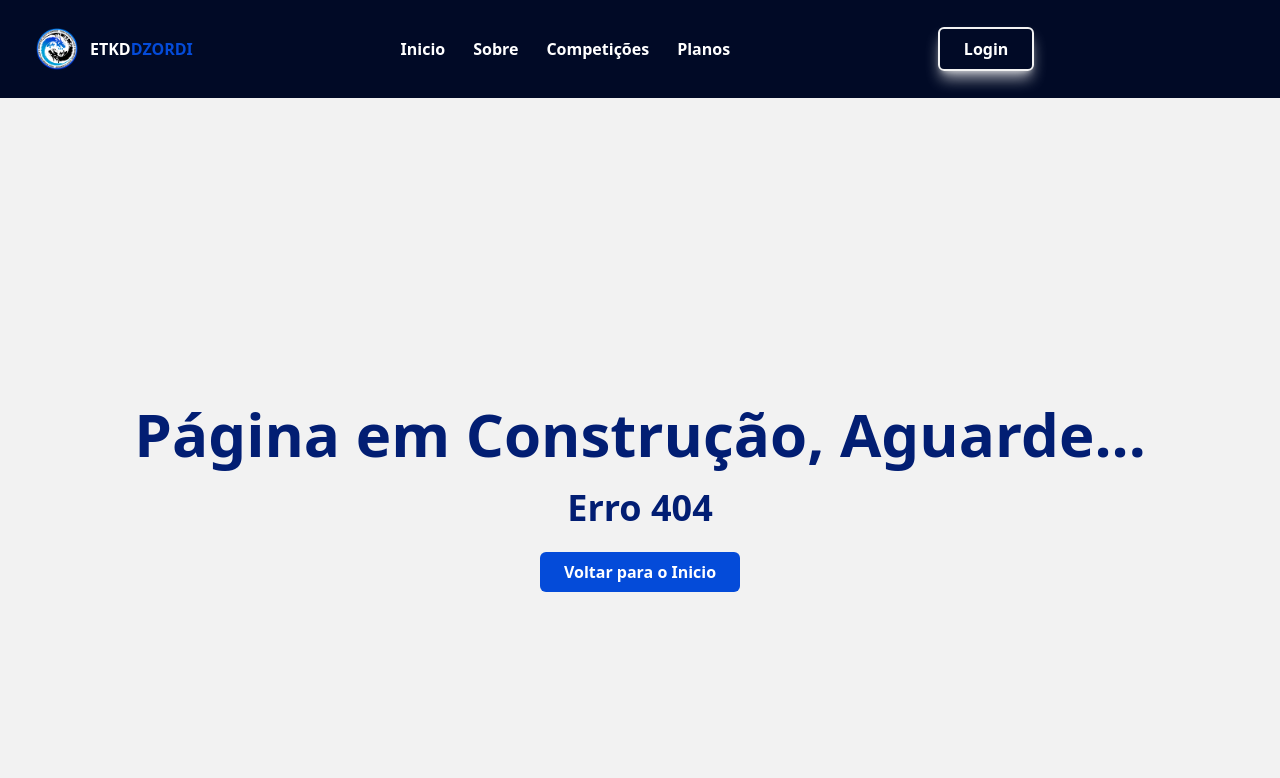
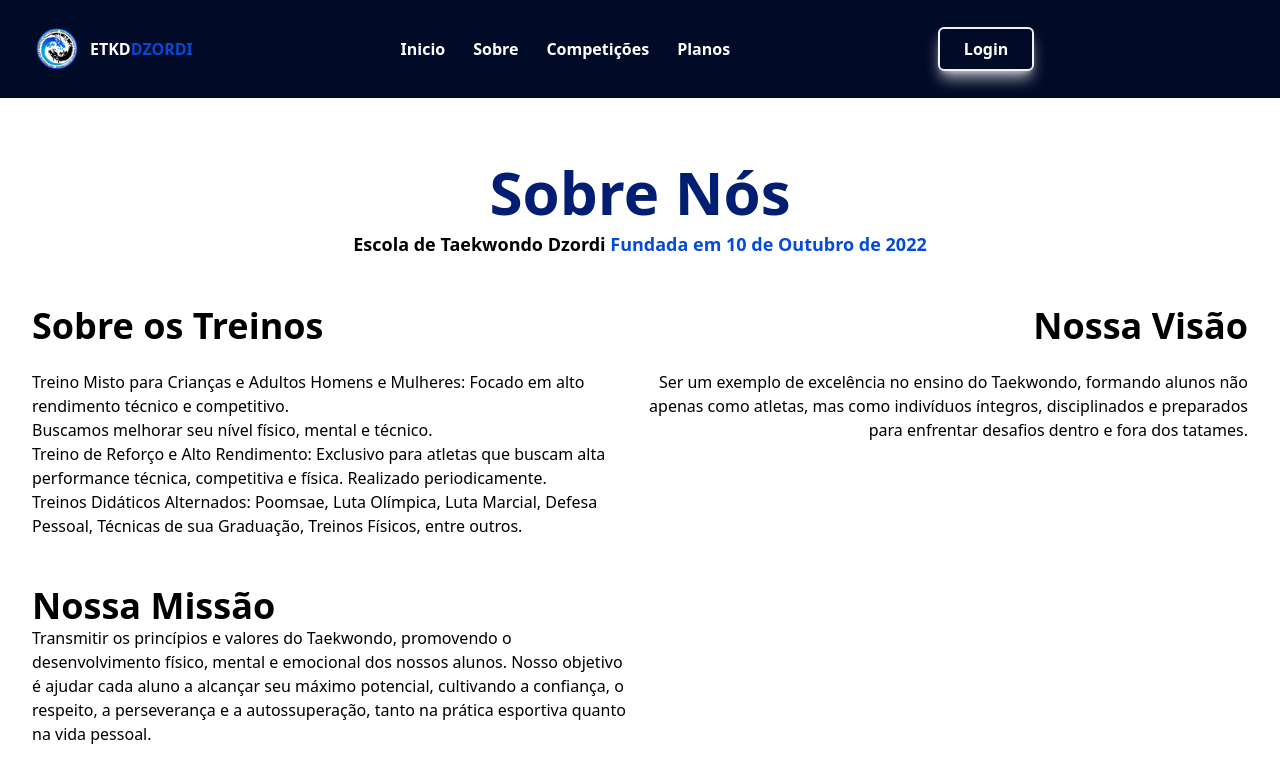
Before and after one commit to dev-isaacmello/dzorditaekwondo-website, a Next.js app: page /about in a window 1280 px wide. Before the commit this address had no page. Shown: the top 778 px of the page. Built offline with nearby package versions, Linux system fonts and the light colour scheme; some icons are missing.

Commit message:
about section

```diff
--- /dev/null
+++ b/src/app/about/page.tsx
@@ -0,0 +1,55 @@
+export default function About() {
+  return (
+    <section>
+      <div className="container mx-auto h-full w-fit px-8 py-16">
+        <div className="flex flex-col items-center gap-2">
+          <h1 className="text-secondary text-4xl font-bold md:text-6xl">
+            Sobre Nós
+          </h1>
+          <p className="text-center text-lg font-bold">
+            Escola de Taekwondo Dzordi{" "}
+            <span className="text-primary font-semibold">
+              Fundada em 10 de Outubro de 2022
+            </span>
+          </p>
+          <div className="mt-10 grid grid-cols-1 gap-4 space-y-8 md:grid-cols-2">
+            <div className="flex w-[600px] flex-col gap-6">
+              <h2 className="text-4xl font-bold">Sobre os Treinos</h2>
+              <p>
+                Treino Misto para Crianças e Adultos Homens e Mulheres: Focado
+                em alto rendimento técnico e competitivo. <br />
+                Buscamos melhorar seu nível físico, mental e técnico. <br />
+                Treino de Reforço e Alto Rendimento: Exclusivo para atletas que
+                buscam alta performance técnica, competitiva e física. Realizado
+                periodicamente. <br />
+                Treinos Didáticos Alternados: Poomsae, Luta Olímpica, Luta
+                Marcial, Defesa Pessoal, Técnicas de sua Graduação, Treinos
+                Físicos, entre outros.
+              </p>
+            </div>
+            <div className="flex w-[600px] flex-col gap-6">
+              <h2 className="text-end text-4xl font-bold">Nossa Visão</h2>
+              <p className="text-end">
+                Ser um exemplo de excelência no ensino do Taekwondo, formando
+                alunos não apenas como atletas, mas como indivíduos íntegros,
+                disciplinados e preparados para enfrentar desafios dentro e fora
+                dos tatames.
+              </p>
+            </div>
+            <div>
+              <h2 className="text-4xl font-bold">Nossa Missão</h2>
+              <p>
+                Transmitir os princípios e valores do Taekwondo, promovendo o
+                desenvolvimento físico, mental e emocional dos nossos alunos.
+                Nosso objetivo é ajudar cada aluno a alcançar seu máximo
+                potencial, cultivando a confiança, o respeito, a perseverança e
+                a autossuperação, tanto na prática esportiva quanto na vida
+                pessoal.
+              </p>
+            </div>
+          </div>
+        </div>
+      </div>
+    </section>
+  );
+}
--- a/src/components/Home/Index.tsx
+++ b/src/components/Home/Index.tsx
@@ -19,7 +19,7 @@ export default function Home() {
               <button>
                 <a
                   href="#"
-                  className="text-text1 mt-8 flex items-center gap-4 rounded-lg bg-secondary hover:bg-primary duration-200 px-10 py-4"
+                  className="text-text1 mt-8 flex items-center gap-4 rounded-lg bg-secondary hover:bg-primary duration-200 px-10 py-4 shadow-2xl shadow-secondary hover:shadow-none"
                 >
                   <WhatsappLogo size={24} className="text-base" />
                   <span className="font-bold">Entrar em Contato</span>
```
